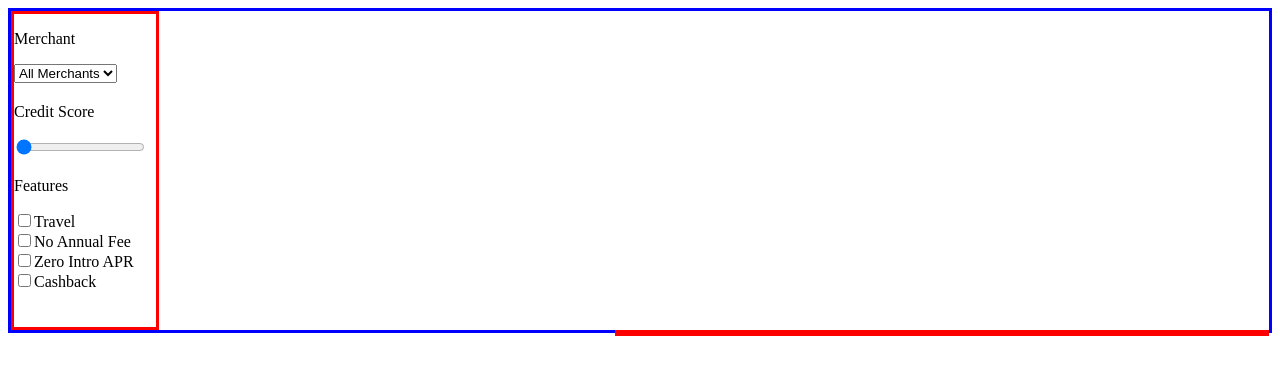
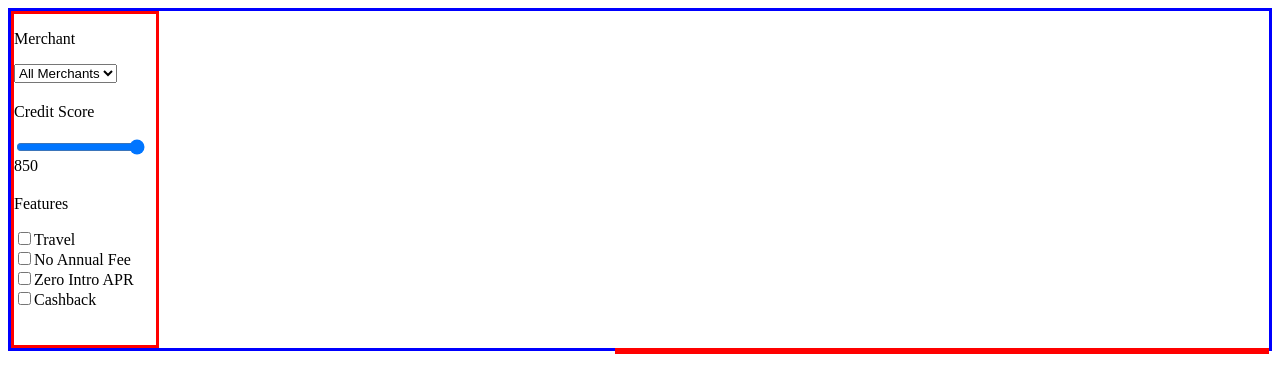
Before and after one commit to nkomirisetti/CreditCard, a plain HTML site: page index.html in a window 1280 px wide. Drawn offline with Linux system fonts and the light colour scheme; no server answers.

Commit message:
fixing clear card issue

```diff
--- a/index.html
+++ b/index.html
@@ -26,7 +26,8 @@
         </div>
         <p>Credit Score</p>
           <div class="slidecontainer">
-            <input onchange="return generalUpdate()" type="range" min="300" max="850" value="50" class="slider" id="slideCreditScore">
+            <input onchange="return generalUpdate()" type="range" min="300" max="850" value="850" class="slider" id="slideCreditScore">
+            <label id="creditScoreLabel">850</label>
           </div>
           <p>Features</p>
             <div>
--- a/script.js
+++ b/script.js
@@ -116,6 +116,7 @@ function tagUpdate(){
       tagFilteredCards.push(this.selectedCreditCards[i]);
     }
   }
+  clearCardList();
   this.selectedCreditCards = tagFilteredCards;
   console.log(selectedCreditCards.length);
   populateCardList();
```
